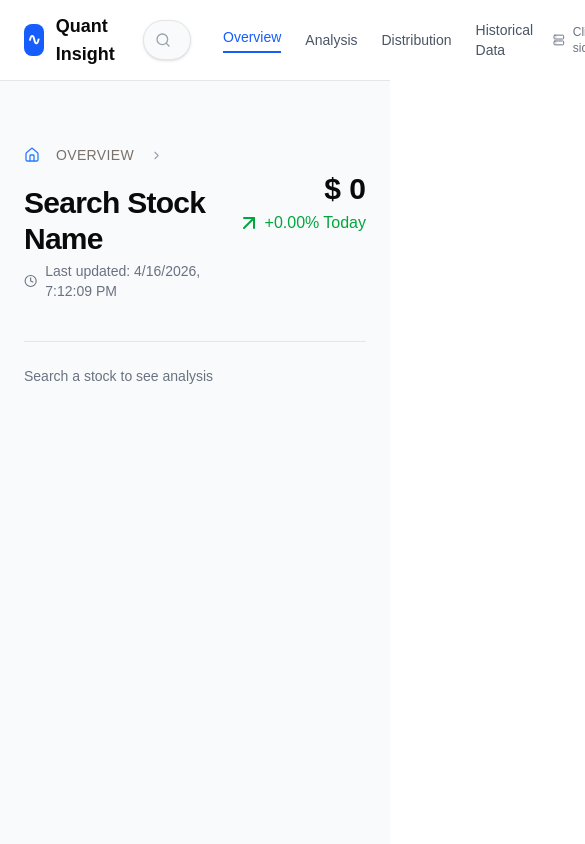
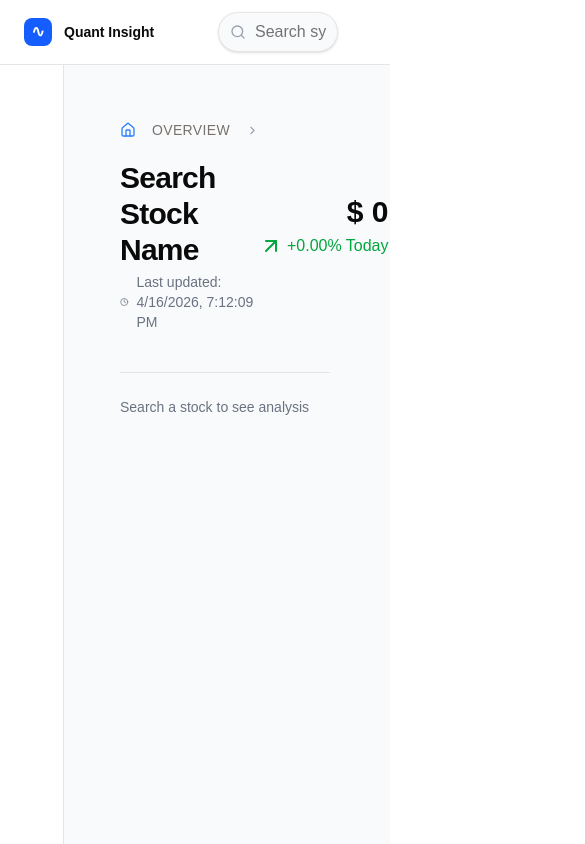
Before and after one commit to TridipKarmakar/QuantInsight, a React app in the folder frontend/: page / in a window 390 px wide. Shown: the top 844 px of the page, 585 px wide, since content can reach past the window. Built offline with nearby package versions, Linux system fonts and the light colour scheme; the HTML template or start-up script is replaced by a standard one.

Commit message:
KAN-73 adjust the ui

```diff
--- a/frontend/src/components/common/PercentilesCard .jsx
+++ b/frontend/src/components/common/PercentilesCard .jsx
@@ -20,7 +20,6 @@ export default function PercentileCard({ title, value}) {
 
 <Card className=" border-0 shadow-none bg-slate-50  rounded-2xl hover:shadow-md" >
 
-
         <CardHeader className='border-none shadow-none bg-slate-50 flex flex-col items-center justify-center '>
 
         {/* Title*/}
--- a/frontend/src/components/overview/HeaderSection.jsx
+++ b/frontend/src/components/overview/HeaderSection.jsx
@@ -8,14 +8,14 @@ export default function HeaderSection({ data, currentSymbol }) {
 
     return(
 
-        <div className="flex items-center justify-between border-b pu-10 pb-10">
+        <div className="flex items-center justify-between border-b pb-10 pt-20">
 
         {/*Left*/}
 
 
 
             <div>
-                <div className="mt-10 mb-5 text-sm  flex items-center  gap-2">
+                <div className="mb-5 text-sm  flex items-center  gap-2">
 
                     <House size={16} className="text-blue-500"/>
 
--- a/frontend/src/components/overview/PerecntileSection.jsx
+++ b/frontend/src/components/overview/PerecntileSection.jsx
@@ -23,7 +23,7 @@ export default function PercentileSection({data}) {
 
                 </div>
 
-            <div className="grid grid-cols-5 gap-4 mt-6 ">
+            <div className="grid grid-cols-2 sm:grid-cols-3 md:grid-cols-5 gap-4 mt-6">
 
                 <PercentileCard title="5TH" value={data.stats.percentiles["5"]}/>
                 <PercentileCard title="25TH" value={data.stats.percentiles["25"]}/>
--- /dev/null
+++ b/frontend/src/layouts/LeftNavbar.jsx
@@ -0,0 +1,24 @@
+import { Input } from "@/components/ui/input.jsx"
+import { useState } from "react"
+import { Search, Server } from "lucide-react"
+
+
+export default function LeftNavbar({ onSearch }) {
+
+    const [symbol, setSymbol] = useState("")
+
+    const handleSearch = (e) => {
+        if (e.key == "Enter" && symbol) {
+            onSearch(symbol.toUpperCase())
+        }
+    }
+    return (
+        <div className="fixed top-0 left-0 flex flex-col items-center h-screen py-4 z-40 w-16 border-r bg-white">
+
+
+
+
+        </div>
+    )
+
+}
--- a/frontend/src/layouts/TopNavbar.jsx
+++ b/frontend/src/layouts/TopNavbar.jsx
@@ -13,21 +13,21 @@ export default function TopNavbar({ onSearch }) {
         }
     }
     return (
-        <div className="flex items-center justify-between px-6 py-3 border-b bg-white">
+        <div className="fixed w-full top-0 z-50 flex items-center justify-between  px-6 py-3 border-b bg-white">
 
             {/* Left */}
 
             <div className="flex items-center gap-3">
-                <div className="w-8 h-8 bg-blue-600 rounded-md flex items-center justify-center text-white font-bold">
+                <div className="w-7 lg:w-8  h-7 lg:h-8 bg-blue-600 rounded-md flex items-center justify-center text-white font-bold">
                     ∿
                 </div>
 
-                <span className="font-semibold text-lg">Quant Insight</span>
+                <span className="font-semibold text-sm md:text-lg">Quant Insight</span>
             </div>
 
 
             {/* Center (search)*/}
-            <div className="relative mx-4 flex-1 max-w-md">
+            <div className="relative mx-7 flex-1 max-w-30 sm:max-w[200px] md:max-w-75">
 
                 <Search className="absolute left-3 top-1/2 -translate-y-1/2 text-gray-400 w-4 h-4"/>
 
@@ -41,7 +41,7 @@ export default function TopNavbar({ onSearch }) {
             </div>
 
             {/* Right (tabs placeholder) */}
-            <div className="flex items-center ml-4 gap-6 text-sm text-gray-600">
+            <div className="hidden md:flex items-center ml-4 gap-6 text-sx text-gray-600">
                 <span className="font-medium text-blue-600 border-b-2 border-blue-600 pb-1">Overview</span>
                 <span>Analysis</span>
                 <span>Distribution</span>
@@ -50,7 +50,7 @@ export default function TopNavbar({ onSearch }) {
             </div>
 
             {/* Right (tabs placeholder) */}
-            <div className="ml-5 flex items-center justify-center gap-2 text-xs text-gray-500">
+            <div className="hidden  lg:flex ml-5  items-center justify-center gap-2 text-xs text-gray-500">
                 <Server size={16}/>
                 <span>Client-side</span>
                 <span className="w-2 h-2 bg-green-500 rounded-full"></span>
--- a/frontend/src/pages/Overview.jsx
+++ b/frontend/src/pages/Overview.jsx
@@ -1,6 +1,8 @@
 
 import { useState } from "react";
 import TopNavbar from "../layouts/TopNavbar.jsx";
+import LeftNavbar from "../layouts/LeftNavbar.jsx";
+
 import HeaderSection from "../components/overview/HeaderSection.jsx";
 import StatsSection from "../components/overview/StatsSection.jsx";
 import PercentileSection from "../components/overview/PerecntileSection.jsx";
@@ -21,10 +23,14 @@ export default function Overview() {
 
   return  (
       <div className="min-h-screen bg-gray-50">
-        {/*  Navbar */}
-        <TopNavbar onSearch={fetchData}/>
 
-        <div className="p-6 space-y-6 bg-gray-50">
+        {/*  Left Navbar */}
+        <LeftNavbar />
+
+            {/*  TOP Navbar */}
+            <TopNavbar className="w-10"  onSearch={fetchData}/>
+
+          <div className="pl-30 pt-10 pr-15 space-y-6 bg-gray-50">
 
               {/*  Header */}
               <HeaderSection data={data} currentSymbol={data?.symbol}/>
@@ -43,6 +49,7 @@ export default function Overview() {
 
             </div>
 
+
       </div>
 
   )
```
Lines whose indentation alone changed are shown as unchanged.
